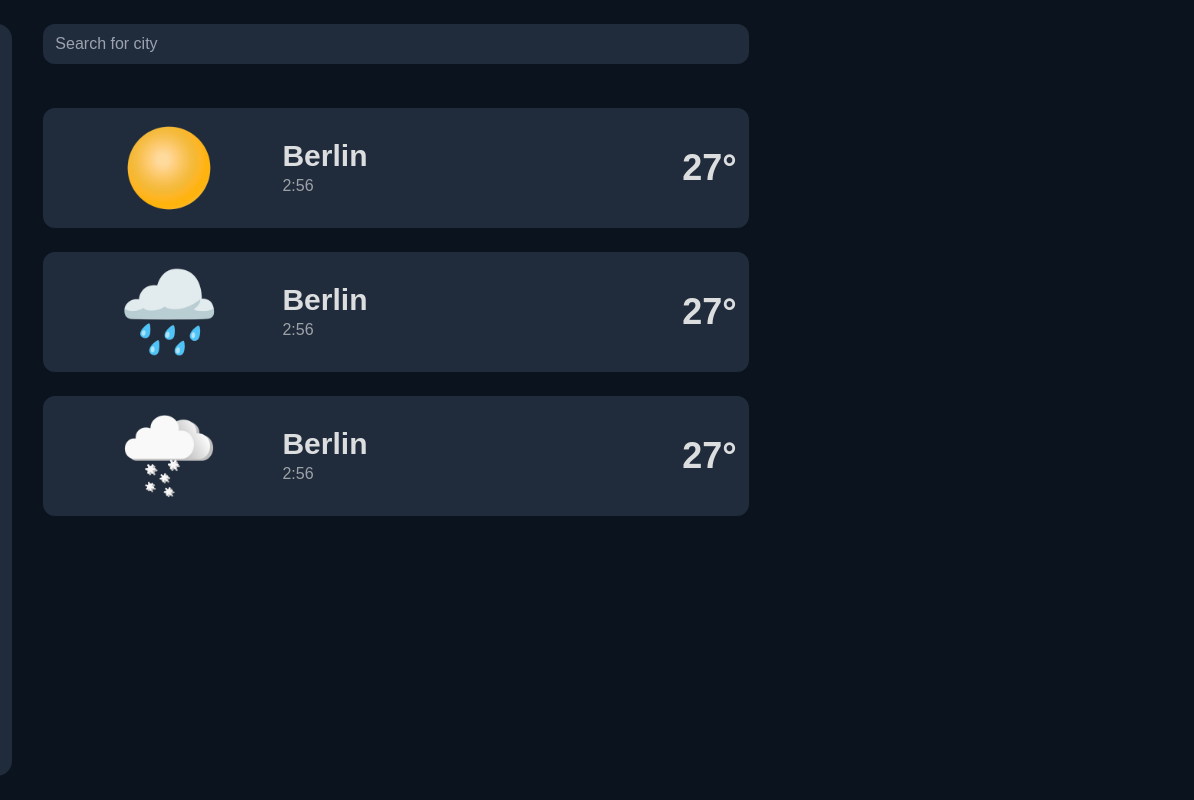
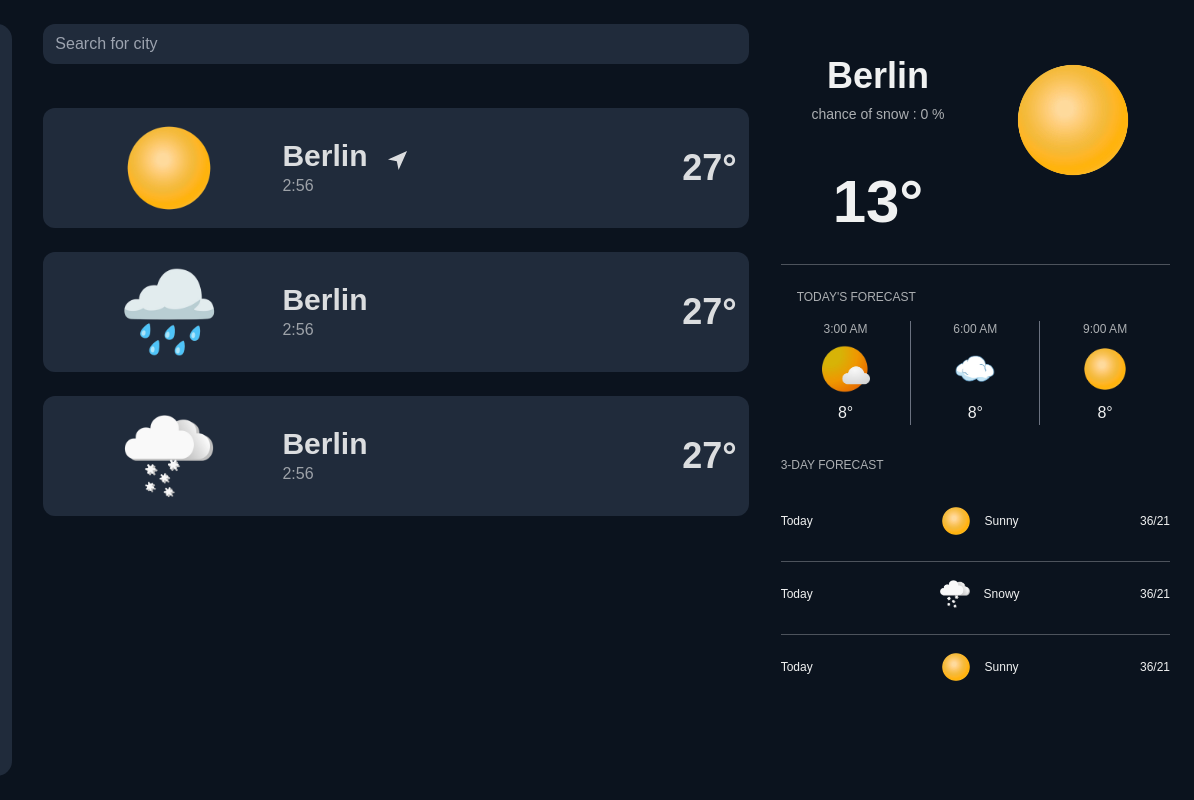
Before and after one commit to Shayan-Mst/WeatherWise, a plain HTML site: page main/cities.html in a window 1280 px wide. Shown: the full height of the page, 86-1280 px from the left. Drawn offline with nearby package versions, Linux system fonts and the light colour scheme.

Commit message:
city page  done

```diff
--- a/main/cities.html
+++ b/main/cities.html
@@ -1,4 +1,4 @@
-<html lang="en">
+<html  lang="en">
 <head>
     <meta charset="UTF-8">
     <meta name="viewport" content="width=device-width, initial-scale=1.0">
@@ -62,7 +62,7 @@
             </nav>
 
 
-            <div class="daily--forecast lg:col-span-7">
+            <div class="lg:col-span-7">
 
                 <div ><input class="search" type="search" name="" id="" placeholder="Search for city"></div>
 
@@ -77,7 +77,12 @@
 
                         <div class="justify-self-start">
 
-                            <p class="text-3xl font-semibold opacity-90">Berlin</p>
+                            <p class="text-3xl font-semibold opacity-90">Berlin
+                                <svg class="inline current-location" xmlns="http://www.w3.org/2000/svg" viewBox="0 0 24 24" fill="currentColor" width="24px" height="24px">
+                                    <path d="M12 2l7.5 19.5-7.5-5-7.5 5L12 2z"/>
+                                  </svg>
+
+                            </p>
                             <p class="opacity-60">2:56</p>
                         </div>
 
@@ -136,6 +141,128 @@
 
             </div>
 
+            <div class="daily--forecast lg:col-span-4">
+
+
+                <div class="grid grid-cols-1 md:grid-cols-2 py-8">
+
+                    <div class="text-center">
+
+                        <p class="text-4xl font-bold">Berlin </p>
+                        <div class="p-1"></div>
+                        <p class="opacity-70 text-sm">chance of snow : 0 % </p>
+                        <br/>
+                        <br/>
+                        <p class="text-6xl font-bold hidden md:block">13&deg;</p>
+                    </div>
+                    <div class="text-center">
+                        <img class="w-32 h-32 mx-auto" src="./../pics/sun.png">
+                        <p class="text-6xl font-bold  md:hidden">13&deg;</p>
+                    </div>
+
+                </div>
+
+                <hr class="opacity-30"/>
+                <br/>
+                <div>
+
+                    <div class="opacity-70 text-xs m-4 mt-0">TODAY'S FORECAST</div>
+                    <div class="grid grid-cols-3 ">
+<div class="text-center">
+    <span class="opacity-70 text-xs">3:00 AM</span>
+    <div class="my-2"></div>
+    <img  src="./../pics/suncloud.png" class="w-12 h-12 mx-auto">
+    <div class="my-2"></div>
+    <span>8&deg;</span>
+</div>
+
+
+<div class="text-center border-l border-l-1 border-gray-500 border-r border-r-1 border-blue-500">
+    <span class="opacity-70 text-xs">6:00 AM</span>
+    <div class="my-2"></div>
+    <img  src="./../pics/cloud.png" class="w-12 h-12 mx-auto">
+    <div class="my-2"></div>
+    <span>8&deg;</span>
+</div>
+
+<div class="text-center">
+    <span class="opacity-70 text-xs">9:00 AM</span>
+    <div class="my-2"></div>
+    <img  src="./../pics/sun.png" class="w-12 h-12 mx-auto">
+    <div class="my-2"></div>
+    <span>8&deg;</span>
+</div>
+
+
+
+
+
+
+                    </div>
+                </div>
+
+                <div>
+                    <div class="opacity-70 text-xs  my-8">3-DAY FORECAST</div>
+
+                    <div class="grid grid-cols-3 items-center ">
+    <div>
+        <span class="text-xs">Today</span>
+    </div>
+    <div class="justify-self-center">
+        <img class="w-8 h-8 inline mx-2" src="./../pics/sun.png">
+        <span class="text-xs">Sunny</span>
+    </div>
+    <div class="justify-self-end"><span class="text-xs">36<span>/21</span></div>
+
+
+
+
+
+
+                    </div>
+
+
+                                     <br/>
+                                     <hr class="opacity-30 mb-4"/>
+                                     <div class="grid grid-cols-3 items-center ">
+                                        <div>
+                                            <span class="text-xs">Today</span>
+                                        </div>
+                                        <div class="justify-self-center">
+                                            <img class="w-8 h-8 inline mx-2" src="./../pics/snow.png">
+                                            <span class="text-xs">Snowy</span>
+                                        </div>
+                                        <div class="justify-self-end"><span class="text-xs">36<span>/21</span></div>
+
+
+
+
+
+
+                                 </div>
+                                 <br/>
+                                 <hr class="opacity-30 mb-4"/>
+                                 <div class="grid grid-cols-3 items-center ">
+                                    <div>
+                                        <span class="text-xs">Today</span>
+                                    </div>
+                                    <div class="justify-self-center">
+                                        <img class="w-8 h-8 inline mx-2" src="./../pics/sun.png">
+                                        <span class="text-xs">Sunny</span>
+                                    </div>
+                                    <div class="justify-self-end"><span class="text-xs">36<span>/21</span></div>
+
+
+
+
+
+
+                             </div>
+
+                </div>
+
+            </div>
+
         </div>
     </section>
 
--- a/main/main.css
+++ b/main/main.css
@@ -9,7 +9,15 @@
   }
 
 
+
+   html, body {
+    height: 100%;
+    margin: 0;
+    font-family: Arial, sans-serif;
+}
+
   body {
+
     background-color: var(--bg-color);
     color: var(--text-color);
     font-family: Arial, sans-serif;
@@ -157,6 +165,12 @@ padding: 8px 12px;
 
 }
 
+.current-location{
+
+  transform: rotate(45deg);
+  margin:0 12px;
+
+}
   @media screen and (min-width:1024px) {
 
     /* intro page */
```
